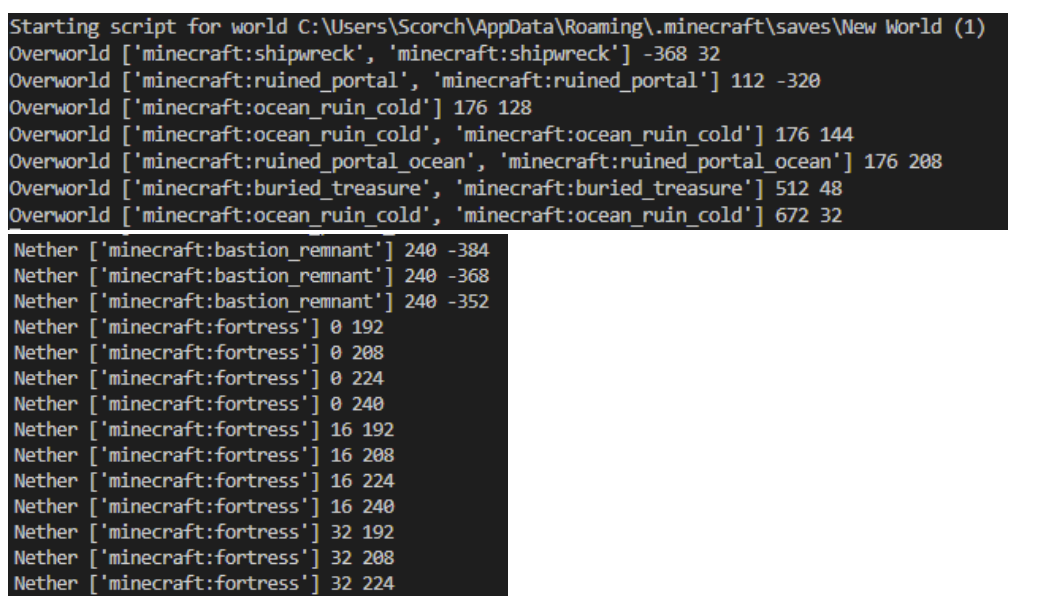
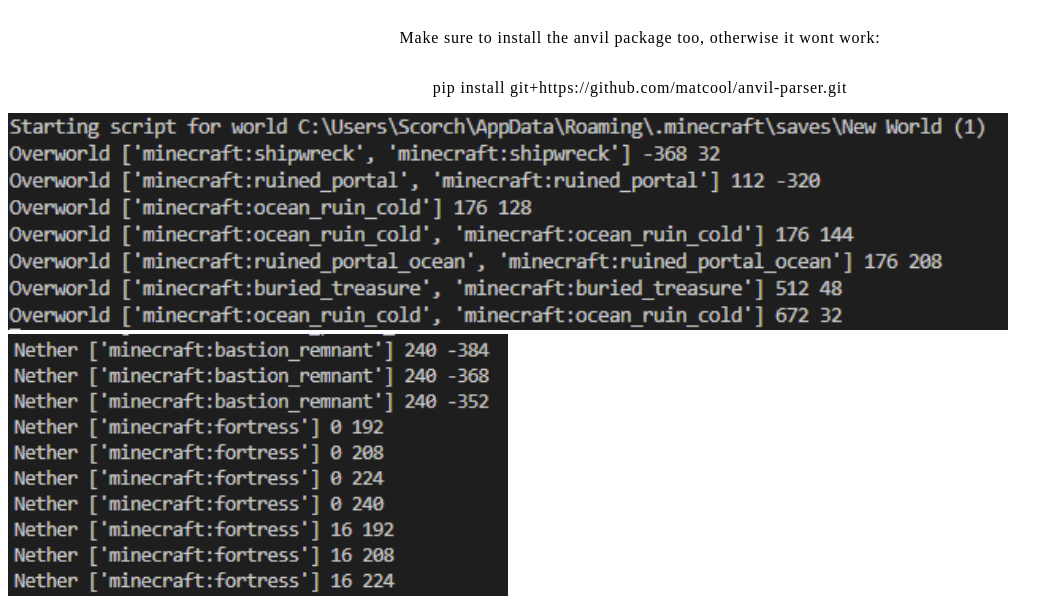
Before and after one commit to ScorchChamp/minecraft-structure-finder, a plain HTML site: page index.html in a window 1280 px wide. Shown: the part 1253-1849 px from the top of the page, without its empty margins (0-1063 px from the left). Drawn offline with Linux system fonts and the light colour scheme; a web font is replaced by a local one.

Commit message:
Update index.html

```diff
--- a/index.html
+++ b/index.html
@@ -51,6 +51,8 @@
         <h2>Download</h2>
         <p>Download the latest version of the script here:</p>
         <a href="run.py" download="structure_finder.py" class="download-field"><img src="https://cdn-icons-png.flaticon.com/512/2989/2989976.png" height="20">  structure_finder.py</a>
+        <p>Make sure to install the anvil package too, otherwise it wont work:</p>
+        <p>pip install git+https://github.com/matcool/anvil-parser.git</p>
     </div>
 
 
```
